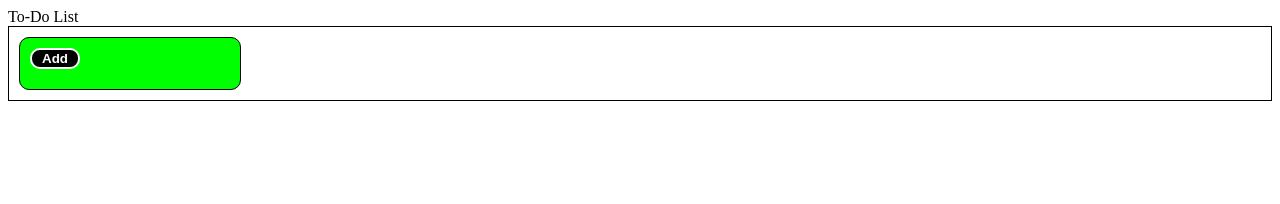
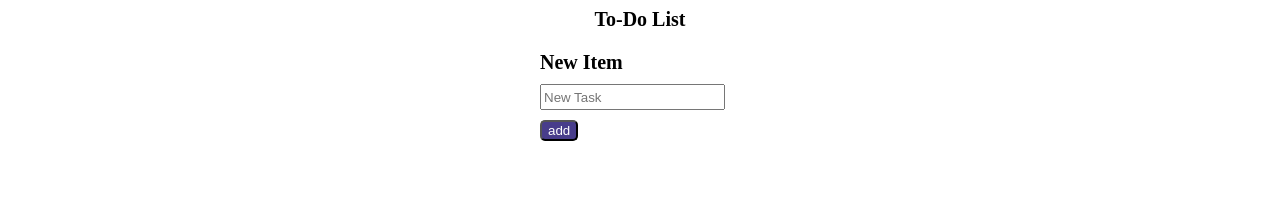
Before and after one commit to devoide/web-todolist-sql, a website: page index.html in a window 1280 px wide. Drawn offline with Linux system fonts and the light colour scheme; no server answers.

Commit message:
changed a little bit

```diff
--- a/index.html
+++ b/index.html
@@ -9,22 +9,24 @@
 </head>
 <body>
   <main>
+    <div class="titleCon">
+      <span class="title">
       To-Do List
+    </span>
+    </div>
     <div class="container">
+      <div id="addModal">
+        <form>
+          <span>New Item</span>
+          <div class="input">
+            <input type="text" id="inputText" placeholder="New Task" required><br>
+            <button id="done" type="submit">add</button>
+          </div>
+        </form>
+      </div>
       <div id="showList">
-        <div>
-          <button id="adder">Add</button>
-        </div>
         <div id="list">
         </div>
-      </div>
-      <div id="addModal" class="div-2b">
-        <form>
-          <span>Add Item</span>
-          <input type="text" id="inputText" placeholder="New Task" required><br>
-          <button id="done" type="submit">done</button>
-          <button id="cancel" type="button">cancel</button>
-        </form>
       </div>
     </div>
   </main>
--- a/script.js
+++ b/script.js
@@ -3,7 +3,8 @@ document.addEventListener("DOMContentLoaded", load_content)
 
 function load_content(){
     fetchItems()
-    document.getElementById("adder").addEventListener("click", () => adder())
+    const doneButton = document.getElementById("done");
+    doneButton.addEventListener("click", doneButtonClickHandler);
 }
 
 function fetchItems() {
@@ -46,24 +47,9 @@ function fetchItems() {
         })
         .catch(error => console.error('Error:', error));
 }
-
-function adder() {
-    document.getElementById("addModal").style.display = "block";
-    document.getElementById("inputText").focus();
-
-    const doneButton = document.getElementById("done");
-    const cancelButton = document.getElementById("cancel");
-
-    doneButton.removeEventListener("click", doneButtonClickHandler);
-    cancelButton.removeEventListener("click", cancelButtonClickHandler);
-
-    doneButton.addEventListener("click", doneButtonClickHandler);
-    cancelButton.addEventListener("click", cancelButtonClickHandler);
-}
 function doneButtonClickHandler() {
     let listItem = document.getElementById("inputText").value;
     if (listItem !== ''){
-        document.getElementById("addModal").style.display = "none";
         document.getElementById("inputText").value = '';
 
         // POST the new item to the server
--- a/stylesheet.css
+++ b/stylesheet.css
@@ -1,7 +1,7 @@
 .container {
     display: flex;
-    flex-flow: row wrap;
-    border: solid black 1px;
+    flex-flow: column wrap;
+    align-items: center;
 }
 
 .container > div {
@@ -9,25 +9,17 @@
     height: auto;
     margin: 10px;
     padding: 10px;
-    border: solid black 1px;
     border-radius: 10px;
 }
 
 #showList {
-    background-color: lime;
     display: flex;
     flex-direction: column;
-}
-
-#addModal {
-    display: none;
-    background-color: limegreen;
 }
 
 #done {
     background-color: darkslateblue;
     color: white;
-    border: solid black 1px;
     border-radius: 5px;
 }
 
@@ -41,26 +33,6 @@
     font-weight: bold;
     color: #aaa;
 }
-
-#adder {
-    margin-bottom: 10px;
-    background-color: black;
-    color: white;
-    font-weight: bold;
-    padding-right: 10px;
-    padding-left: 10px;
-    border-radius: 10px;
-    border: solid white 2px;
-}
-
-#adder:hover {
-    background-color: darkslategrey;
-}
-
-#adder:focus {
-    background-color: dimgray;
-}
-
 
 div.item-div:hover .cancelbut {
     display: inline;
@@ -81,6 +53,17 @@ span {
     font-weight: bold;
     font-size: 20px;
 }
+
 .list_item {
     font-size: 15px;
 }
+
+.titleCon {
+    display: flex;
+    justify-content: center;
+}
+
+.input {
+    box-sizing: border-box;
+}
+/*TODO better layout*/
```
Also changed, not shown: package.json (added, +9 -0 lines).
